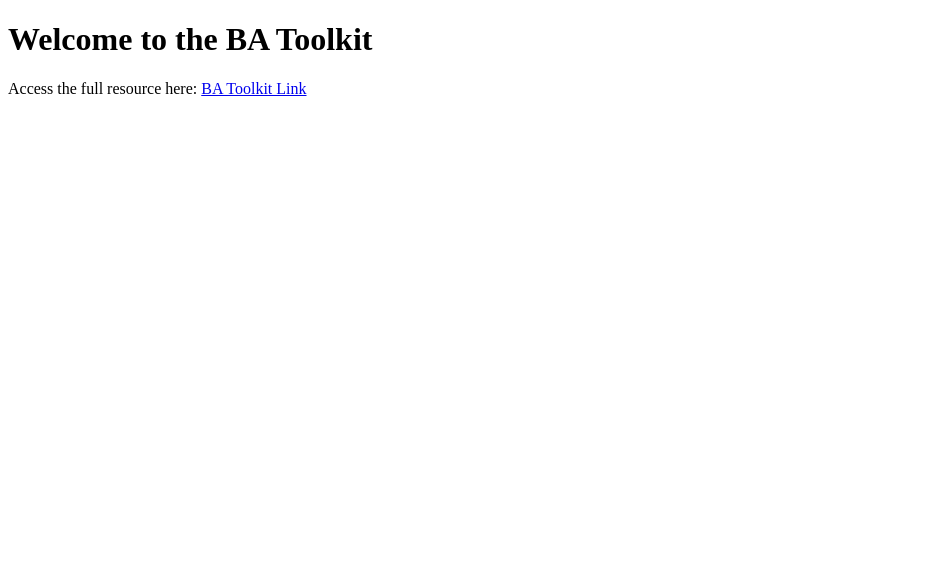
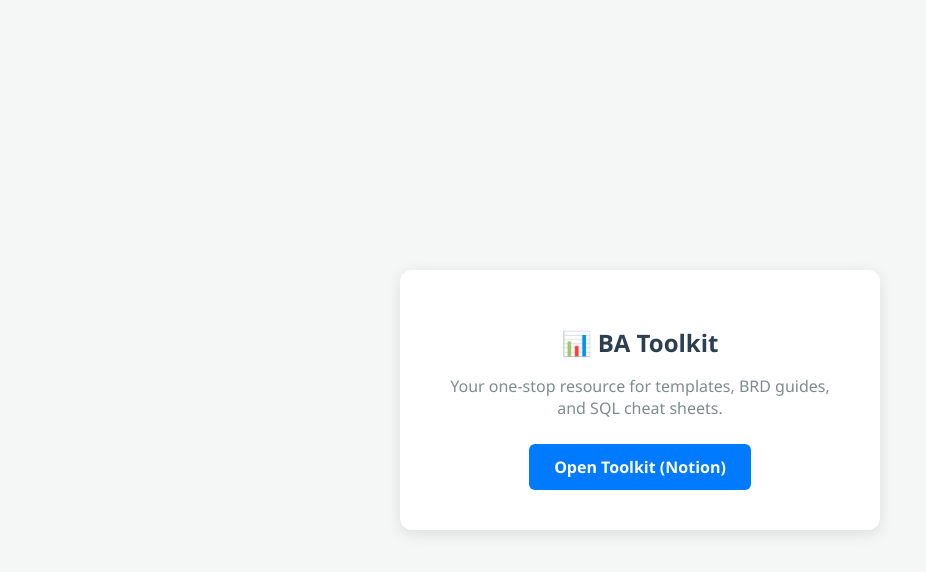
Before and after one commit to kumarkirankg/Business-Analyst-Toolkit, a plain HTML site: page index.html in a window 1280 px wide. Shown: the whole page, without its empty margins (0-926 px from the left). Drawn offline with Linux system fonts and the light colour scheme.

Commit message:
Update index.html

```diff
--- a/index.html
+++ b/index.html
@@ -1,10 +1,25 @@
 <!DOCTYPE html>
-<html>
-<head><title>BA Toolkit</title></head>
+<html lang="en">
+<head>
+    <meta charset="UTF-8">
+    <meta name="viewport" content="width=device-width, initial-scale=1.0">
+    <title>Business Analyst Toolkit</title>
+    <style>
+        /* Professional Styling */
+        body { font-family: 'Segoe UI', Tahoma, Geneva, Verdana, sans-serif; background-color: #f4f7f6; display: flex; justify-content: center; align-items: center; height: 100vh; margin: 0; }
+        .card { background: white; padding: 40px; border-radius: 12px; box-shadow: 0 4px 15px rgba(0,0,0,0.1); text-align: center; max-width: 400px; }
+        h1 { color: #2c3e50; margin-bottom: 10px; font-size: 24px; }
+        p { color: #7f8c8d; margin-bottom: 25px; }
+        .btn { background-color: #007bff; color: white; padding: 12px 25px; text-decoration: none; border-radius: 6px; font-weight: bold; transition: background 0.3s; display: inline-block; }
+        .btn:hover { background-color: #0056b3; }
+    </style>
+</head>
 <body>
-    <h1>Welcome to the BA Toolkit</h1>
-    <p>Access the full resource here:
-       <a href="https://tinyurl.com/msuferv9">BA Toolkit Link</a>
-    </p>
+    <div class="card">
+        <h1>📊 BA Toolkit</h1>
+        <p>Your one-stop resource for templates, BRD guides, and SQL cheat sheets.</p>
+        <!-- Replace the URL below with your TinyURL -->
+        <a href="https://tinyurl.com" class="btn">Open Toolkit (Notion)</a>
+    </div>
 </body>
 </html>
```
